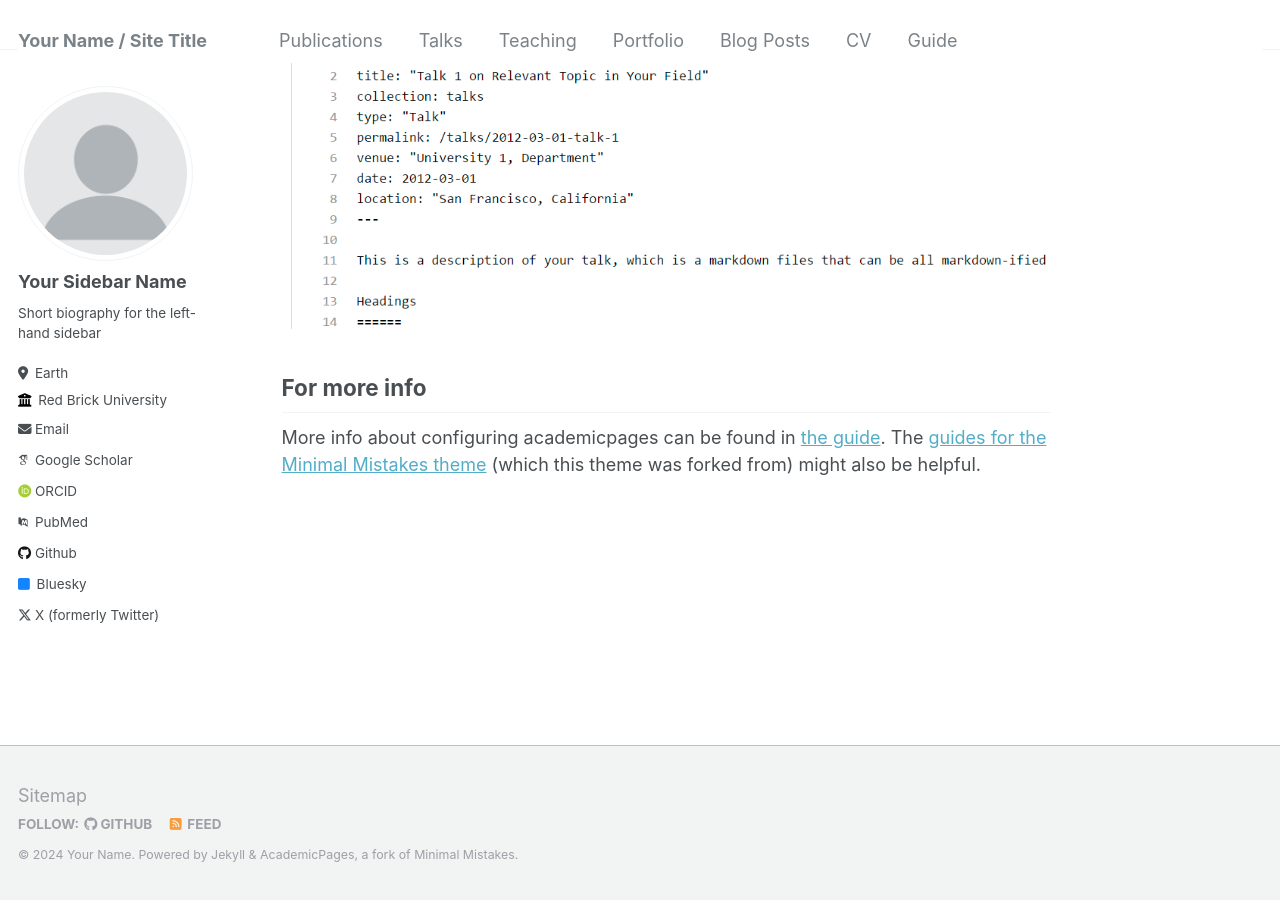
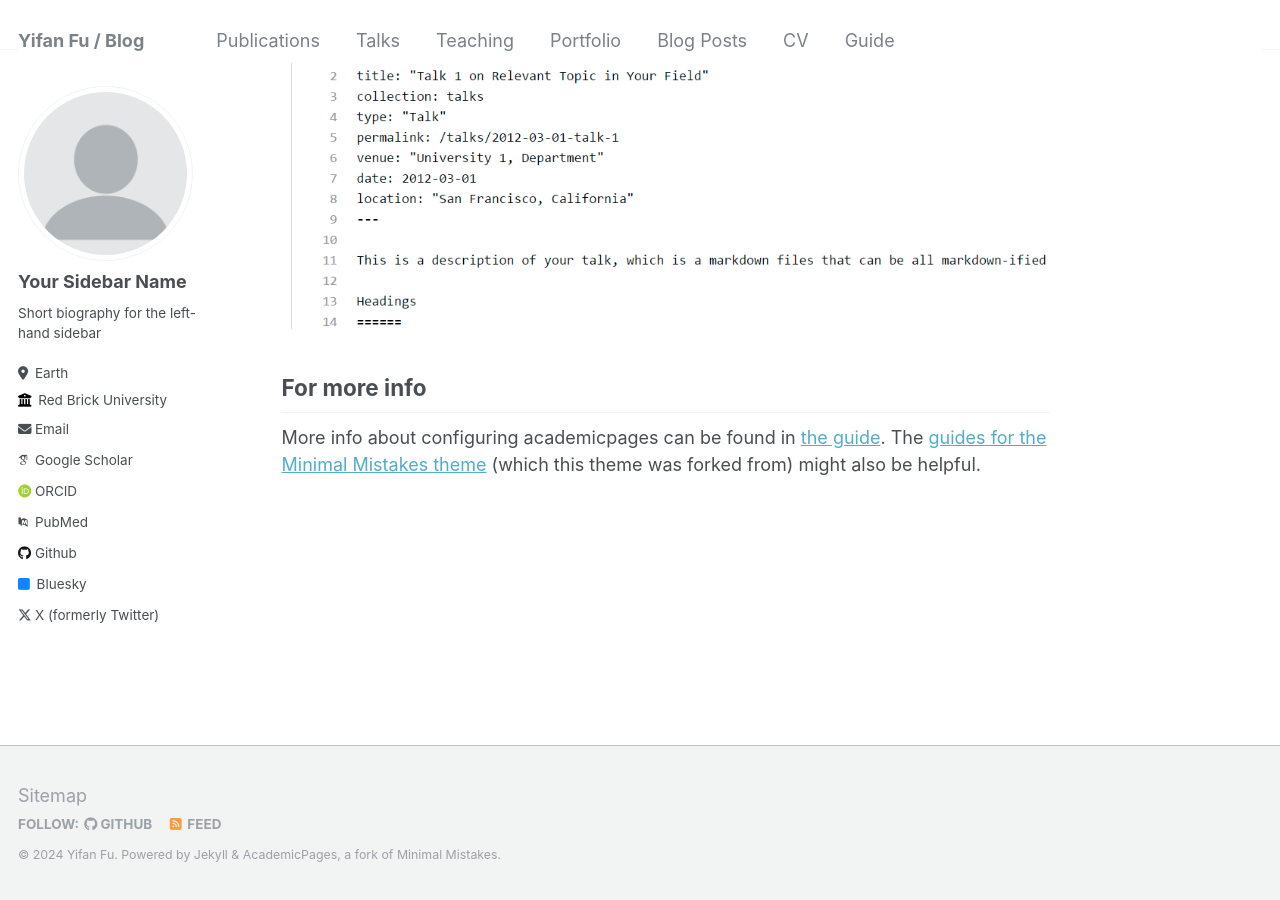
Before and after one commit to yifanfu01/yifanfu01.github.io, a Jekyll site: the page built from _pages/about.md, in a window 1280 px wide and 900 px high, scrolled down 2640 px. Built offline with Jekyll 4.4.1, drawn with Linux system fonts in a browser that asks for light colours; some web fonts are replaced.

Commit message:
Update _config.yml

```diff
--- a/_config.yml
+++ b/_config.yml
@@ -8,11 +8,11 @@
 
 # Basic Site Settings
 locale                   : "en-US"
-title                    : "Your Name / Site Title"
+title                    : "Yifan Fu / Blog"
 title_separator          : "-"
-name                     : &name "Your Name"
-description              : &description "personal description"
-url                      : https://academicpages.github.io # the base hostname & protocol for your site e.g. "https://mmistakes.github.io"
+name                     : &name "Yifan Fu"
+description              : &description "A M.D. Candidate in PUMCH & CAMS."
+url                      : https://yifanfu01.github.io # the base hostname & protocol for your site e.g. "https://mmistakes.github.io"
 baseurl                  : "" # the subpath of your site, e.g. "/blog"
 repository               : "academicpages/academicpages.github.io"
 
```
